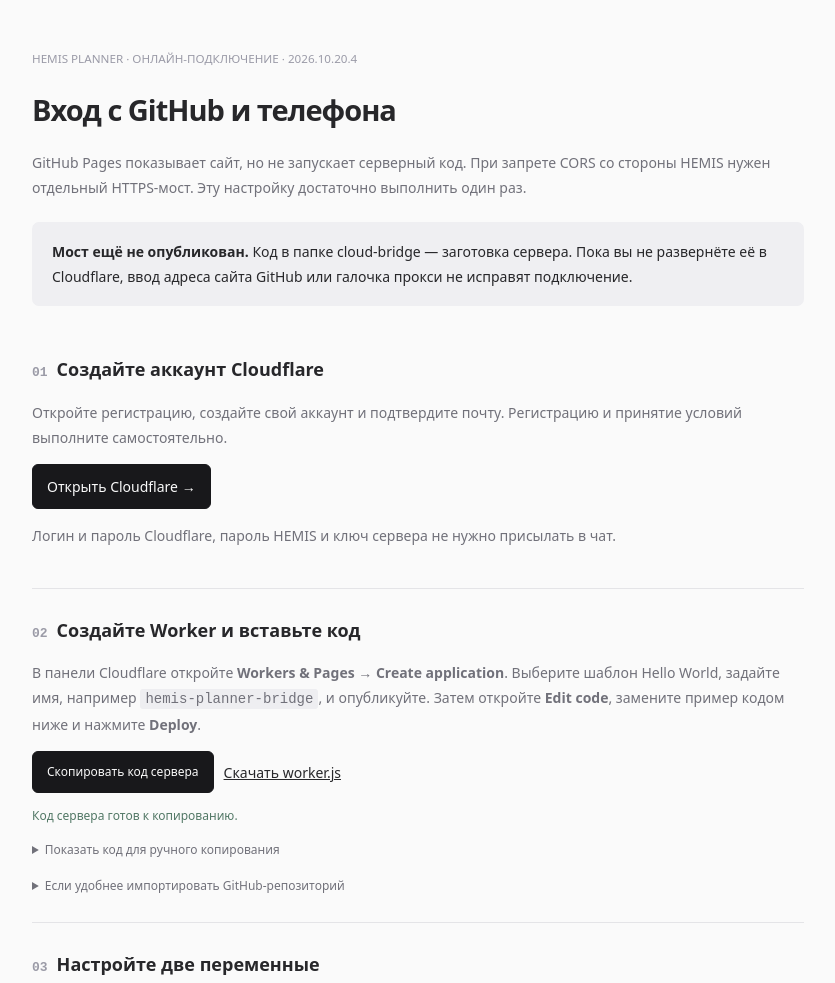
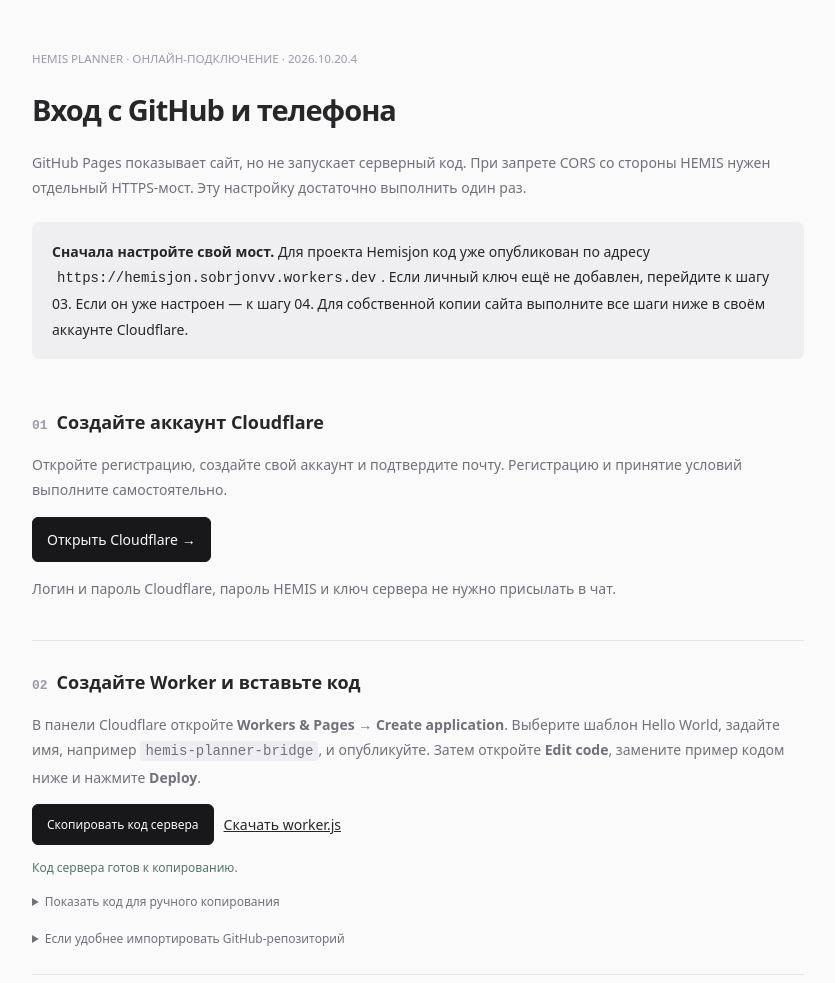
Before and after one commit to sobrjonvv-design/Hemisjon, a plain HTML site: page bridge-setup.html in a window 1280 px wide. Shown: the top 983 px of the page, without its empty margins (222-1057 px from the left). Drawn offline with Linux system fonts and the light colour scheme.

Commit message:
Document deployed HEMIS bridge

```diff
--- a/bridge-setup.html
+++ b/bridge-setup.html
@@ -13,7 +13,7 @@
   <small>HEMIS PLANNER · ОНЛАЙН-ПОДКЛЮЧЕНИЕ · 2026.10.20.4</small>
   <h1>Вход с GitHub и телефона</h1>
   <p>GitHub Pages показывает сайт, но не запускает серверный код. При запрете CORS со стороны HEMIS нужен отдельный HTTPS-мост. Эту настройку достаточно выполнить один раз.</p>
-  <div class="note"><strong>Мост ещё не опубликован.</strong> Код в папке cloud-bridge — заготовка сервера. Пока вы не развернёте её в Cloudflare, ввод адреса сайта GitHub или галочка прокси не исправят подключение.</div>
+  <div class="note"><strong>Сначала настройте свой мост.</strong> Для проекта Hemisjon код уже опубликован по адресу <code>https://hemisjon.sobrjonvv.workers.dev</code>. Если личный ключ ещё не добавлен, перейдите к шагу 03. Если он уже настроен — к шагу 04. Для собственной копии сайта выполните все шаги ниже в своём аккаунте Cloudflare.</div>
   <section>
     <h2><span class="number">01</span>Создайте аккаунт Cloudflare</h2>
     <p>Откройте регистрацию, создайте свой аккаунт и подтвердите почту. Регистрацию и принятие условий выполните самостоятельно.</p>
```
Also changed, not shown: 1 other file.
